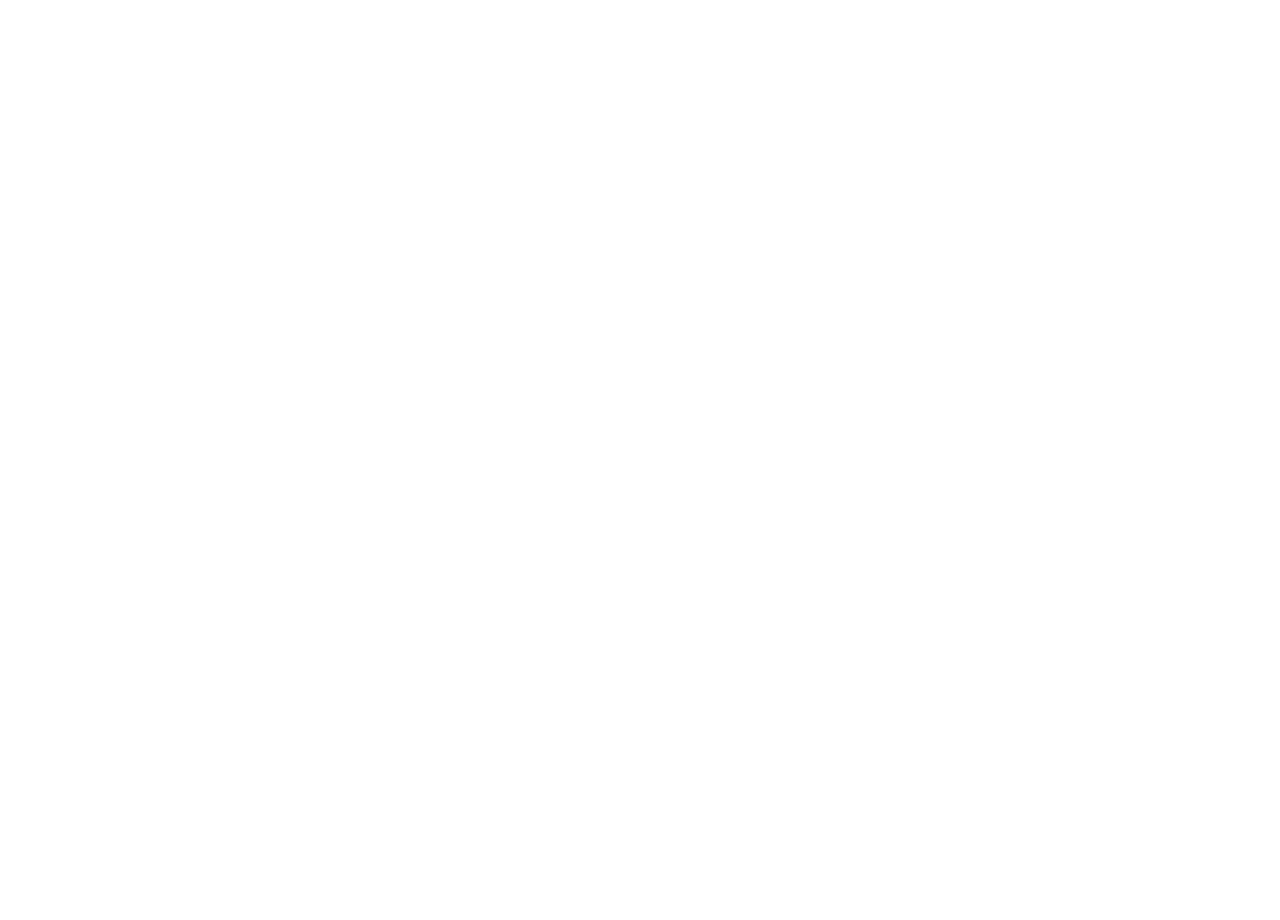
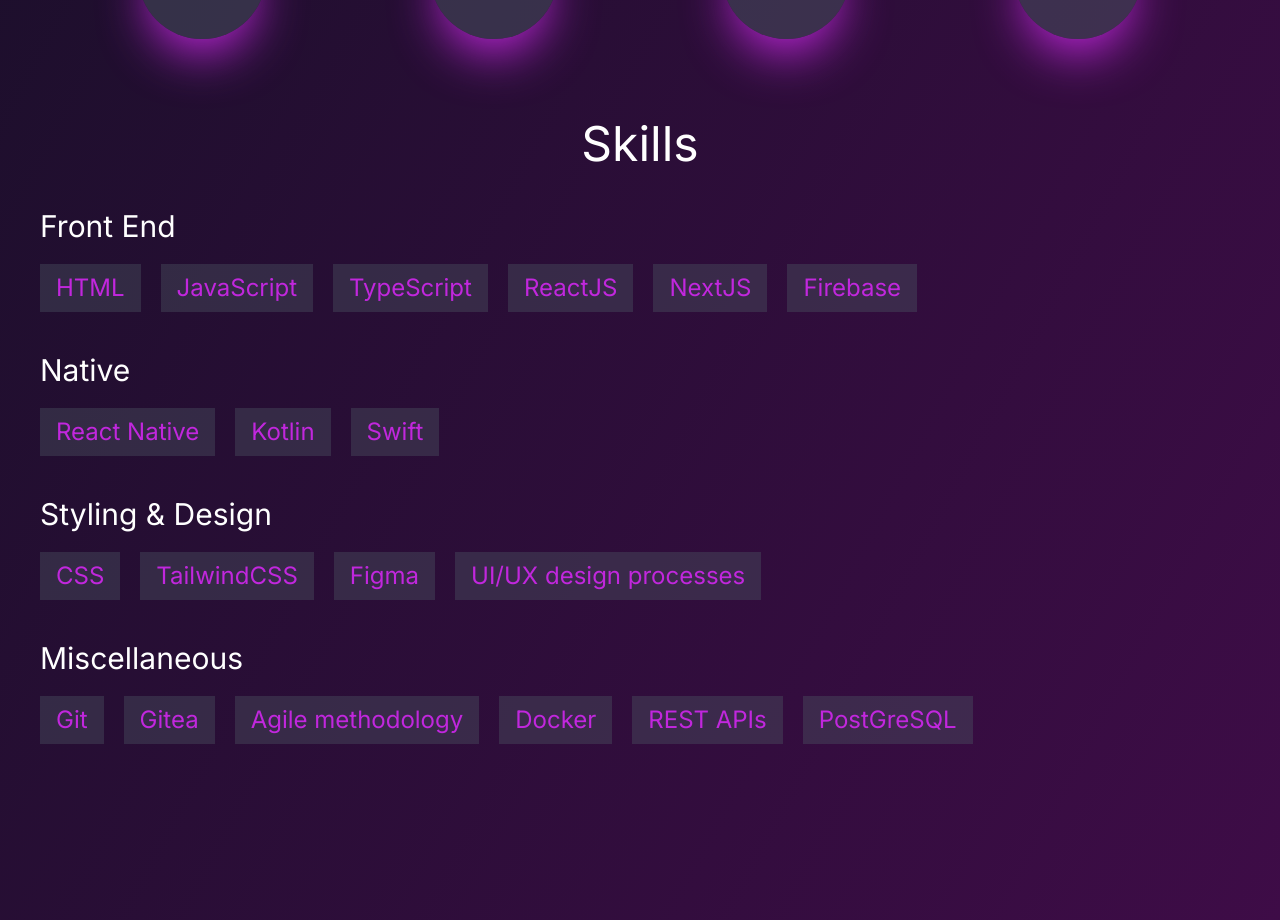
Before and after one commit to Clemond/Devfolio, a React (Create React App) app: page / in a window 1280 px wide. Shown: the part 1480-2400 px from the top of the page. Before the commit the page ends 1356 px from the top, so only its background shows below. Built offline with nearby package versions, Linux system fonts and the light colour scheme.

Commit message:
feature: Created a SkillSection component

```diff
--- a/src/App.tsx
+++ b/src/App.tsx
@@ -2,6 +2,7 @@
 import FactsSection from "./components/about-me/FactsSection";
 import CustomHeader from "./components/header/CustomHeader";
 import ProfileIntroCard from "./components/intro-card/ProfileIntroCard";
+import SkillSection from "./components/skills/SkillSection";
 
 function App() {
   return (
@@ -13,8 +14,14 @@
           <ProfileIntroCard />
         </div>
       </div>
-      <AboutMeCard />
-      <FactsSection />
+      <div className="h-screen justify-evenly flex flex-col">
+        <AboutMeCard />
+        <FactsSection />
+      </div>
+
+      <div className="h-screen">
+        <SkillSection />
+      </div>
     </div>
   );
 }
--- a/src/components/skills/SkillCard.tsx
+++ b/src/components/skills/SkillCard.tsx
@@ -1,7 +1,7 @@
 export default function SkillCard({ text }: { text: string }) {
   return (
     <div className="bg-gray-600/40 inline-flex items-center py-2 px-4 transition-all duration-200 transform hover:scale-125">
-      <p className="text-[#c127dd]  text-xl">{text}</p>
+      <p className="text-[#c127dd]  text-2xl">{text}</p>
     </div>
   );
 }
--- /dev/null
+++ b/src/components/skills/SkillSection.tsx
@@ -0,0 +1,44 @@
+import SkillCard from "./SkillCard";
+import {
+  FrontEndSkillList,
+  NativeSkillList,
+  StylingAndDesignSkillList,
+  MiscellaneousSkillList
+} from "../../data/skills";
+
+export default function SkillSection() {
+  return (
+    <div>
+      <p className="flex justify-center text-5xl font ">Skills</p>
+
+      <div className="flex flex-col ml-10">
+        <p className="text-3xl mb-5 mt-10">Front End</p>
+        <div className="flex gap-5">
+          {FrontEndSkillList.map((skill) => (
+            <SkillCard text={skill} />
+          ))}
+        </div>
+
+        <p className="text-3xl mb-5 mt-10">Native</p>
+        <div className="flex gap-5">
+          {NativeSkillList.map((skill) => (
+            <SkillCard text={skill} />
+          ))}
+        </div>
+
+        <p className="text-3xl mb-5 mt-10">Styling & Design</p>
+        <div className="flex gap-5 ">
+          {StylingAndDesignSkillList.map((skill) => (
+            <SkillCard text={skill} />
+          ))}
+        </div>
+        <p className="text-3xl mb-5 mt-10">Miscellaneous</p>
+        <div className="flex gap-5 ">
+          {MiscellaneousSkillList.map((skill) => (
+            <SkillCard text={skill} />
+          ))}
+        </div>
+      </div>
+    </div>
+  );
+}
--- /dev/null
+++ b/src/data/skills.ts
@@ -0,0 +1,25 @@
+export const FrontEndSkillList: string[] = [
+  "HTML",
+  "JavaScript",
+  "TypeScript",
+  "ReactJS",
+  "NextJS",
+  "Firebase"
+];
+
+export const NativeSkillList: string[] = ["React Native", "Kotlin", "Swift"];
+
+export const StylingAndDesignSkillList: string[] = [
+  "CSS",
+  "TailwindCSS",
+  "Figma",
+  "UI/UX design processes"
+];
+export const MiscellaneousSkillList: string[] = [
+  "Git",
+  "Gitea",
+  "Agile methodology",
+  "Docker",
+  "REST APIs",
+  "PostGreSQL"
+];
```
